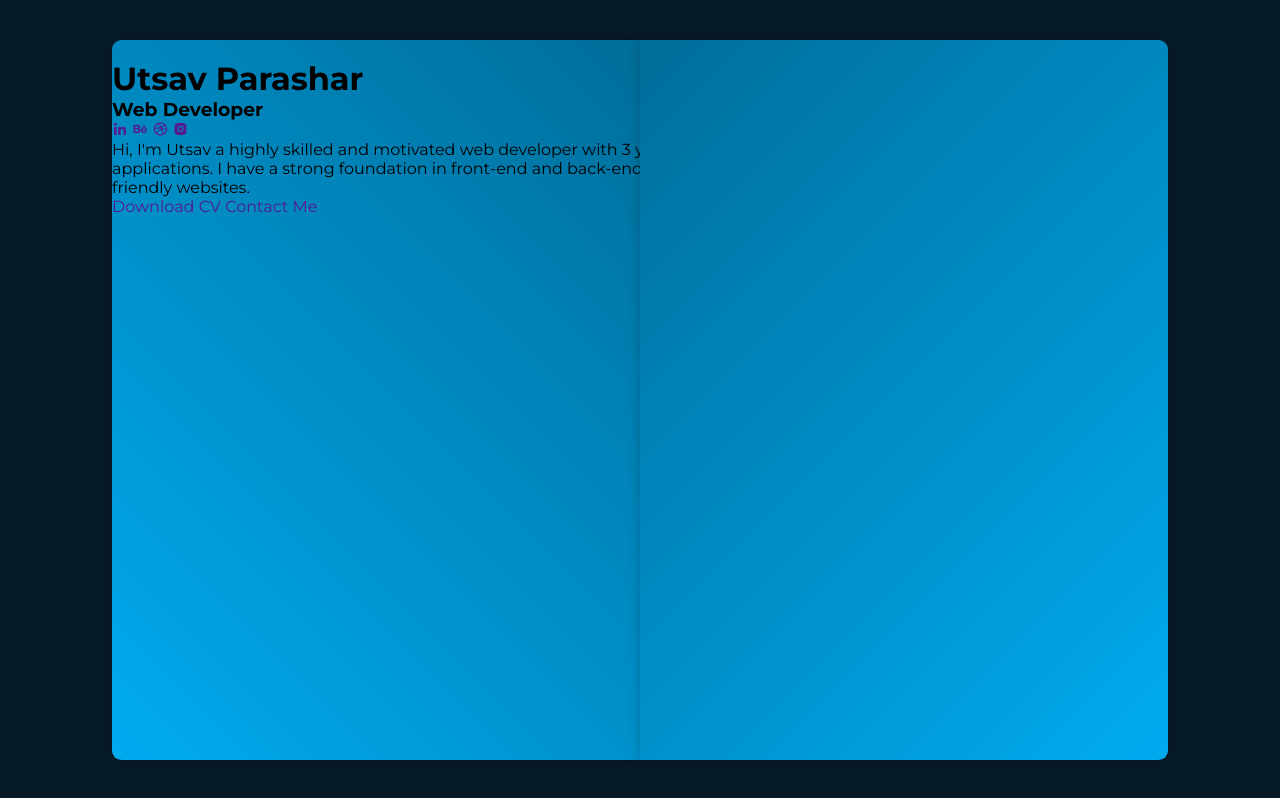
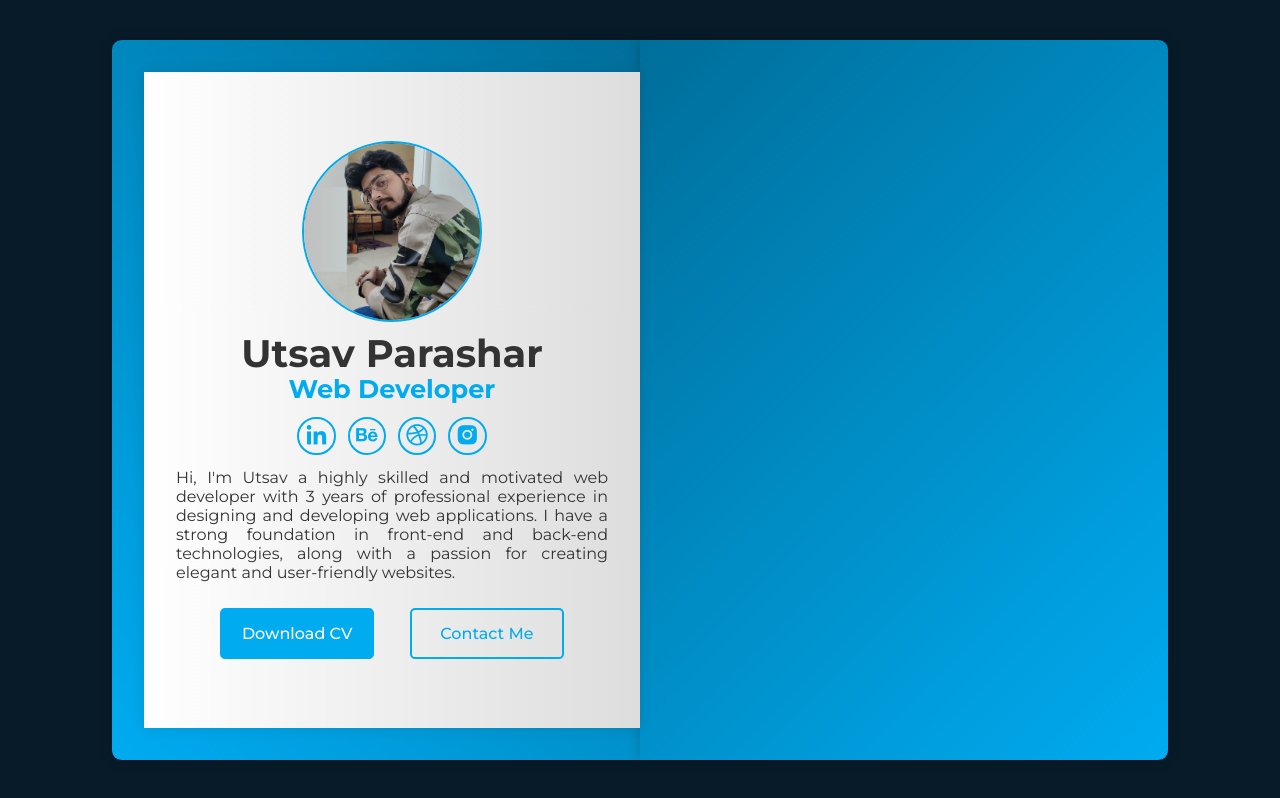
Before and after one commit to Utsav717/Webfolio, a plain HTML site: page index.html in a window 1280 px wide. Drawn offline with nearby package versions, Linux system fonts and the light colour scheme.

Commit message:
comit post left page 1st

```diff
--- a/index.html
+++ b/index.html
@@ -21,9 +21,9 @@
             <!-- profile page -->
             <div class="book-page page-left">
                 <div class="profile-page">
-                    <img src="photo.jpg" alt="">
+                    <img src="photo.png" alt="profile-pic"class="dp">
                     <h1>Utsav Parashar</h1>
-                    <h3>Web Developer</h3>
+                    <h3>Web Developer </h3>
 
                     <div class="social-media">
                         <a href=""><i class='bx bxl-linkedin' ></i></a>
--- a/style.css
+++ b/style.css
@@ -1,56 +1,164 @@
 @import url('https://fonts.googleapis.com/css2?family=Montserrat:wght@100;200;300;400;500;600;700;800;900&family=Ubuntu:wght@500&display=swap');
 
-*{
+* {
   margin: 0;
   padding: 0;
   box-sizing: border-box;
   text-decoration: none;
   border: none;
   outline: none;
-    font-family: "Montserrat", sans-serif;
+  font-family: 'Montserrat', sans-serif;
 }
 
-:root{
+:root {
   --bg-color: #081b29;
-    --main-color: #00abf0;
+  --main-color: #00abf0; /*#162938*/
   --text-color: #333;
   --second-text-color: #555;
   --white-color: #fff;
   --cover-color: linear-gradient(45deg, #00abf0, #006e9a);
   --pages-color: linear-gradient(90deg, #fff, #ddd);
-    --border: .128rem solid #00abf0;            /* --border: .125rem solid #00abf0; */
-    --box-shadow: 0 0 .8rem rgba(0,0,0,.2);     /* --box-shadow: 0 0 .6rem rgba(0,0,0,.2); */
+  --border: 0.128rem solid #00abf0; /* --border: .125rem solid #00abf0; */
+  --box-shadow: 0 0 0.8rem rgba(0, 0, 0, 0.2); /* --box-shadow: 0 0 .6rem rgba(0,0,0,.2); */
 }
 
-body{
+body {
   display: flex;
   justify-content: center;
   align-items: center;
   min-height: 100vh;
   background: var(--bg-color);
+  color: var(--text-color);
 }
 
-.wrapper{
+.wrapper {
   position: relative;
   width: 66rem;
   height: 45rem;
+  padding: 2rem;
 }
 
-.cover{
+.cover {
   position: absolute;
+  top: 0;
+  left: 0;
   width: 50%;
   height: 100%;
   background: var(--cover-color);
   box-shadow: var(--box-shadow);
-    border-top-left-radius: .6rem;
-    border-bottom-left-radius: .6rem;
+  border-top-left-radius: 0.6rem;
+  border-bottom-left-radius: 0.6rem;
   transform-origin: right;
 }
 
-.cover.cover-left{
-    z-index: -1;   /*important property for folding pages*/
+.cover.cover-left {
+  z-index: -1; /*important property for folding pages*/
 }
 
-.cover.cover-right.turn{
+.cover.cover-right.turn {
   transform: rotateY(180deg);
 }
+
+.book {
+  position: relative;
+  width: 100%;
+  height: 100%;
+  display: flex;
+}
+
+.book .book-page {
+  position: absolute;
+  width: 50%;
+  height: 100%;
+  background: var(--pages-color);
+  box-shadow: 0 0 0.8rem rgba(0, 0, 0, 0.1);
+  display: flex;
+  padding: 2rem;
+}
+
+.profile-page {
+  display: flex;
+  flex-direction: column;
+  justify-content: center;
+  align-items: center;
+}
+
+.profile-page img {
+  max-width: 180px;
+  border-radius: 50%;
+  border: 0.16rem solid var(--main-color);
+  margin-bottom: 0.8rem;
+}
+
+.profile-page h1 {
+  font-size: 2.4rem;
+  line-height: 1;
+}
+
+.profile-page h3 {
+  font-size: 1.6rem;
+  color: var(--main-color);
+}
+
+.profile-page .social-media {
+  margin: 0.8rem 0 0.8rem;
+}
+
+.profile-page .social-media a {
+  display: inline-flex;
+  justify-content: center;
+  align-items: center;
+  width: 2.4rem;
+  height: 2.4rem;
+  background: transparent;
+  border: var(--border);
+  border-radius: 50%;
+  font-size: 1.6rem;
+  color: var(--main-color);
+  margin: 0 0.24rem;
+  transition: 0.24s;
+}
+
+.profile-page .social-media a:hover {
+  background: var(--main-color);
+  color: var(--white-color);
+}
+
+.profile-page p {
+  text-align: justify;
+}
+
+.profile-page .btn-box {
+  margin-top: 1.6rem;
+}
+
+.btn {
+  display: inline-flex;
+  width: 9.6rem;
+  height: 3.2rem;
+  background: var(--main-color);
+  border: var(--border);
+  border-radius: 0.32rem;
+  font-size: 1rem;
+  color: var(--white-color);
+  font-weight: 500;
+  justify-content: center;
+  align-items: center;
+  margin: 0 1rem;
+  transition: 0.48s;
+}
+
+.btn:hover {
+  background: transparent;
+  color: var(--main-color);
+}
+
+.btn-box .btn:nth-child(2) {
+  background: transparent;
+  color: var(--main-color);
+}
+
+.btn-box .btn:nth-child(2):hover {
+  background: var(--main-color);
+  color: var(--white-color);
+}
```
Also changed, not shown: photo.png (added), 1 other file. Lines whose indentation alone changed are shown as unchanged.
